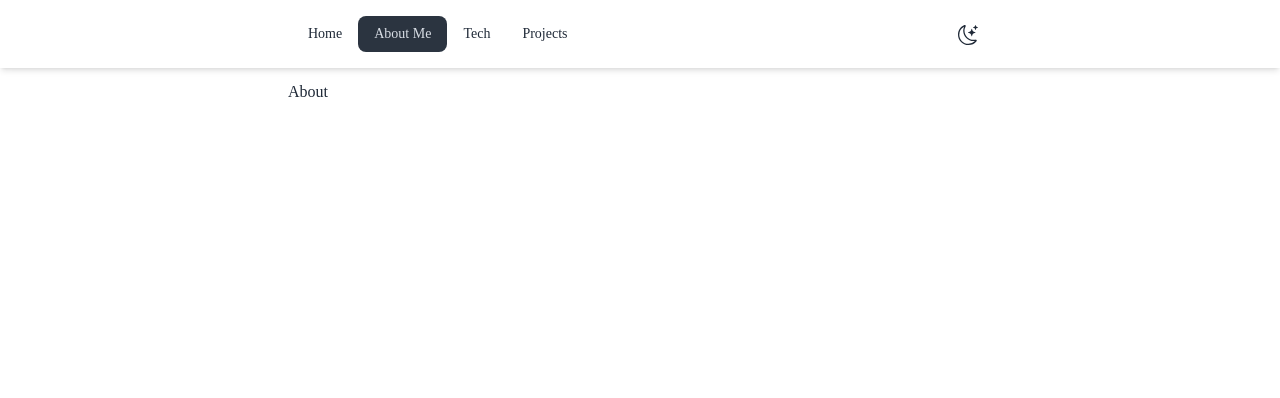
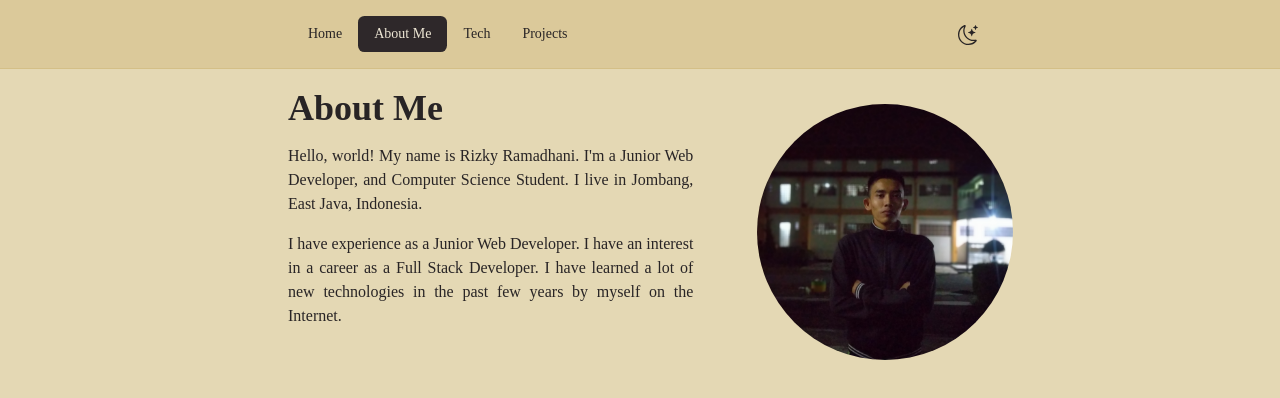
Before and after one commit to ramadanriz/portfolio-website, a React (Vite) app: page /about in a window 1280 px wide. Shown: the top 398 px of the page. Built offline with nearby package versions, Linux system fonts and the light colour scheme.

Commit message:
change theme

```diff
--- a/src/components/Avatar.jsx
+++ b/src/components/Avatar.jsx
@@ -1,13 +1,18 @@
-import heroImg from '../assets/avatar-circle.png'
+import PropTypes from 'prop-types'
 
-const Avatar = () => {
+const Avatar = (props) => {
   return (
     <div className="avatar">
-        <div className='w-64 h-64 md:h-auto'>
-          <img src={heroImg} alt="me" />
+        <div className={`w-64 h-64 md:h-auto ${ props.className ? props.className : "" }`}>
+          {props.children}
         </div>
       </div>
   )
 }
 
+Avatar.propTypes = {
+  className: PropTypes.string,
+  children: PropTypes.node
+}
+
 export default Avatar
--- a/src/components/Navbar.jsx
+++ b/src/components/Navbar.jsx
@@ -11,7 +11,7 @@ const Navbar = () => {
 
     const handleToggle = (e) => {
         if (e.target.checked) {
-          setTheme("dark")
+          setTheme("business")
         } else {
           setTheme("light")
         }
@@ -24,7 +24,7 @@ const Navbar = () => {
     }, [theme])
 
     return (
-        <div className='navbar bg-base-100 fixed top-0 left-0 z-50 py-2 px-8 md:py-2 md:px-16 lg:px-32 xl:px-72 shadow-md'>
+        <div className='navbar bg-base-200 fixed top-0 left-0 z-50 py-2 px-8 md:py-2 md:px-16 lg:px-32 xl:px-72 border-b border-base-300'>
 
             <div className="navbar-start sm:hidden">
                 <div className="dropdown">
--- /dev/null
+++ b/src/components/about/AboutSection.jsx
@@ -0,0 +1,29 @@
+import { aboutContents } from '../../constant'
+import SectionTitle from '../SectionTitle'
+import heroImg from '../../assets/real-face.jpg'
+import Avatar from '../Avatar'
+
+const AboutSection = () => {
+  return (
+    <div className='flex flex-col-reverse gap-8 md:flex-row md:gap-16 mt-2'>
+      <div className='space-y-4 md:w-4/6'>
+      <SectionTitle>About Me</SectionTitle>
+        {aboutContents.map((content, index) => (
+          <p
+            className='text-justify dark:text-gray-200 text-light-fg-secondary'
+            key={index}
+          >
+            {content}
+          </p>
+        ))}
+      </div>
+      <div className='pt-4 md:pr-6 md:w-2/6'>
+        <Avatar className="rounded-full">
+            <img src={heroImg} alt="me" />
+        </Avatar>
+      </div>
+    </div>
+  )
+}
+
+export default AboutSection
--- a/src/components/projects/Card.jsx
+++ b/src/components/projects/Card.jsx
@@ -1,7 +1,5 @@
 import { useState, useEffect } from 'react'
 import { FiGithub } from 'react-icons/fi'
-import { AiOutlineStar } from 'react-icons/ai'
-import { PiGitForkLight } from 'react-icons/pi'
 
 const Card = () => {
   const [data, setData] = useState([])
@@ -31,7 +29,7 @@ const Card = () => {
                 <div className="sm:flex sm:items-center sm:gap-2">
                   <div className="flex items-center gap-1">
                     <FiGithub />
-                    <a href={item.link} className="text-xs font-medium hover:underline">{item.repo}</a>
+                    <a href={item.link} className="text-xs font-medium link link-hover">{item.repo}</a>
                   </div>
                 </div>
 
--- a/src/constant/index.jsx
+++ b/src/constant/index.jsx
@@ -35,4 +35,9 @@ const techStacks = [
     }
 ]
 
-export { menuLinks, techStacks }
+const aboutContents = [
+    `Hello, world! My name is Rizky Ramadhani. I'm a Junior Web Developer, and Computer Science Student. I live in Jombang, East Java, Indonesia.`,
+    `I have experience as a Junior Web Developer. I have an interest in a career as a Full Stack Developer. I have learned a lot of new technologies in the past few years by myself on the Internet.`,
+]
+
+export { menuLinks, techStacks, aboutContents }
--- a/src/pages/About.jsx
+++ b/src/pages/About.jsx
@@ -1,6 +1,10 @@
+import AboutSection from "../components/about/AboutSection"
+
 const About = () => {
   return (
-    <div>About</div>
+    <>
+      <AboutSection />
+    </>
   )
 }
 
--- a/src/pages/Home.jsx
+++ b/src/pages/Home.jsx
@@ -1,6 +1,7 @@
 import TypewritedDesc from '../components/TypewritedDesc'
 import DownloadResumeButton from '../components/DownloadResumeButton'
 import Avatar from '../components/Avatar'
+import heroImg from '../assets/avatar-circle.png'
 
 const Home = () => {
   return (
@@ -12,7 +13,9 @@ const Home = () => {
         <DownloadResumeButton />
       </div>
 
-      <Avatar />
+      <Avatar>
+        <img src={heroImg} alt="me" />
+      </Avatar>
     </div>
   )
 }
--- a/tailwind.config.js
+++ b/tailwind.config.js
@@ -11,6 +11,6 @@ export default {
     require("daisyui")
   ],
   daisyui: {
-    themes: ["light", "dark"],
+    themes: ["retro", "business"],
   },
 }
```
Also changed, not shown: src/assets/real-face.jpg.
